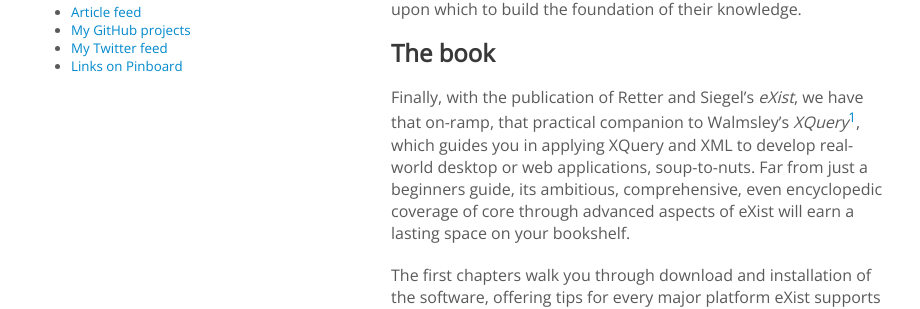
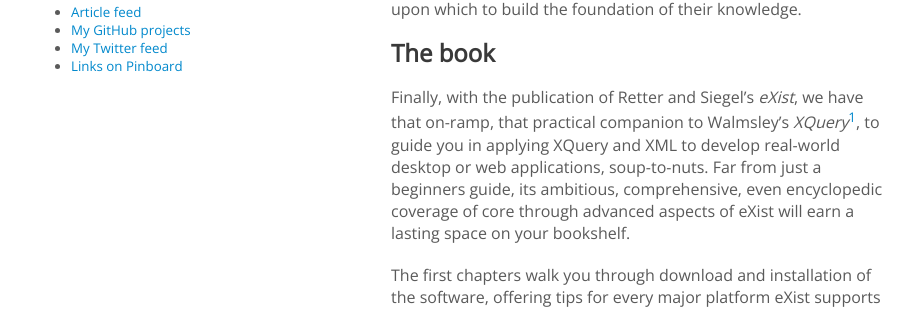
Before and after one commit to joewiz/joewiz.github.io, a Jekyll site: the page built from _posts/2014-12-28-exist-the-indispensable-guide.md, in a window 1280 px wide and 900 px high, scrolled down 1469 px. Shown: the part 148-457 px from the top of the window, without its empty margins (179-1099 px from the left). Built offline with Jekyll 4.4.1, drawn with Linux system fonts in a browser that asks for light colours.

Commit message:
minor edit

```diff
--- a/_posts/2014-12-28-exist-the-indispensable-guide.md
+++ b/_posts/2014-12-28-exist-the-indispensable-guide.md
@@ -23,7 +23,7 @@
 
 ## The book
 
-Finally, with the publication of Retter and Siegel's _eXist_, we have that on-ramp, that practical companion to Walmsley's _XQuery_[^1], which guides you in applying XQuery and XML to develop real-world desktop or web applications, soup-to-nuts. Far from just a beginners guide, its ambitious, comprehensive, even encyclopedic coverage of core through advanced aspects of eXist will earn a lasting space on your bookshelf.
+Finally, with the publication of Retter and Siegel's _eXist_, we have that on-ramp, that practical companion to Walmsley's _XQuery_[^1], to guide you in applying XQuery and XML to develop real-world desktop or web applications, soup-to-nuts. Far from just a beginners guide, its ambitious, comprehensive, even encyclopedic coverage of core through advanced aspects of eXist will earn a lasting space on your bookshelf.
 
 The first chapters walk you through download and installation of the software, offering tips for every major platform eXist supports—Mac, PC, and Linux. It explains how to navigate the built-in documentation and resources, how to get data into and out from eXist, and how to connect eXist to popular tools for XML and XQuery work, such as oXygen. By the end of Chapter 3 ("eXist 101"), you'll have built a searchable, browse-able website around a collection of Shakespeare plays encoded as XML. These lessons and apply it to their own project as a simple proof of concept. On-ramp? Check.
 
```
